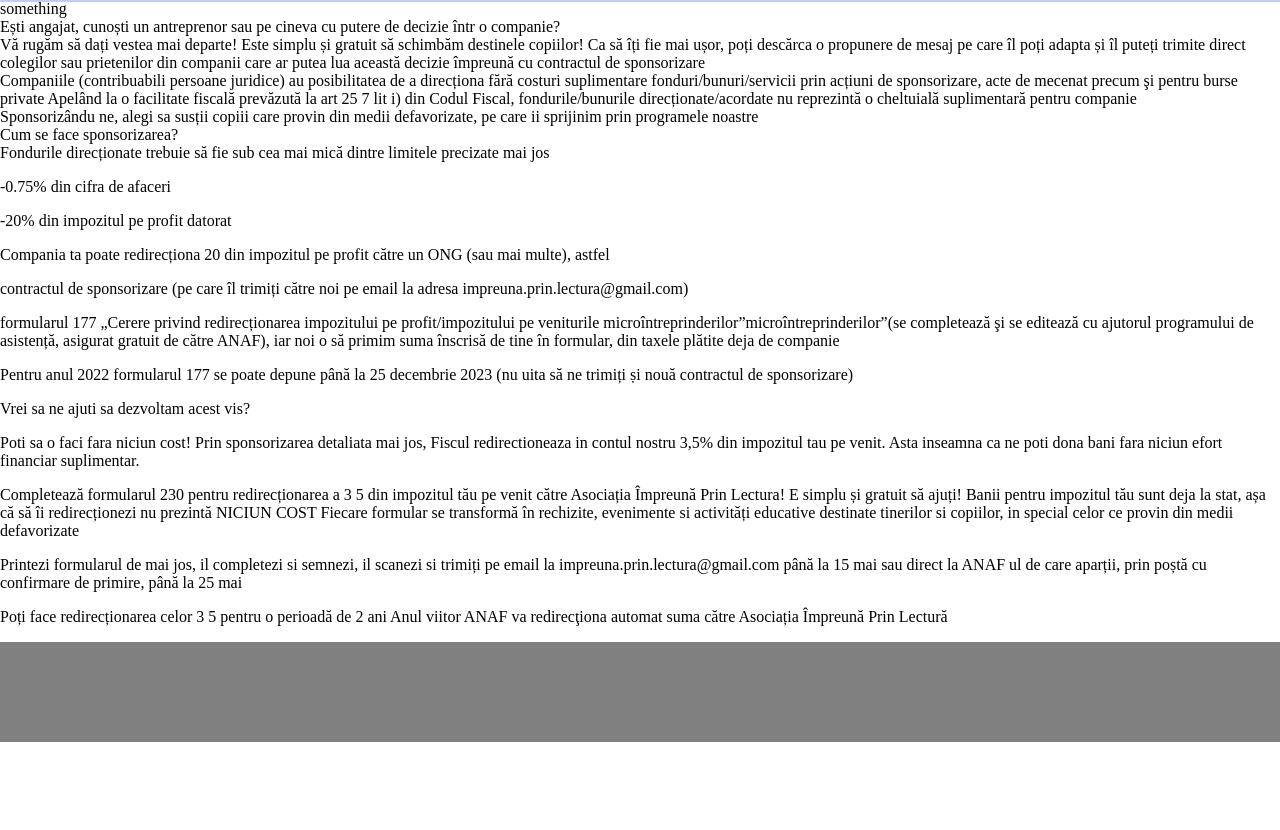
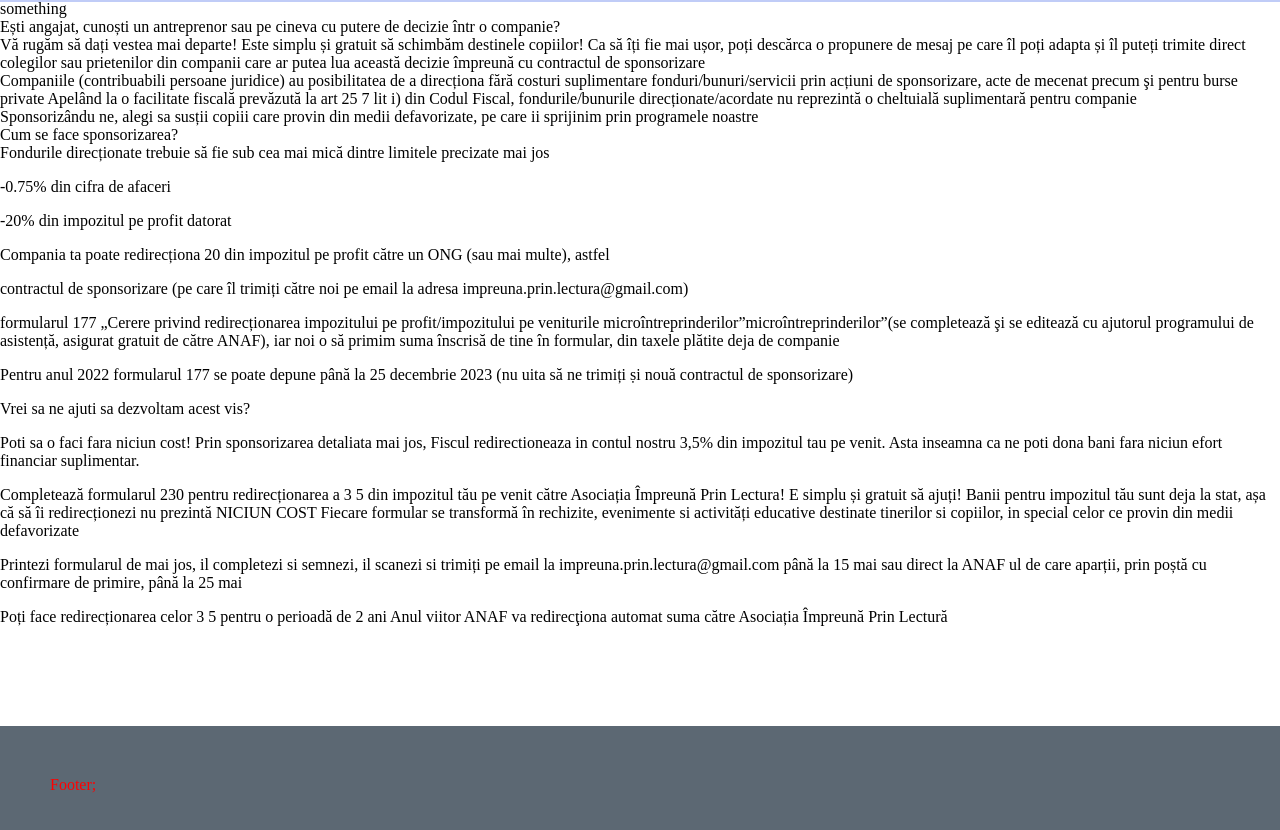
Before and after one commit to Astenolite/ONG, a plain HTML site: page donate-page/donate-page.html in a window 1280 px wide. Shown: the part 172-1002 px from the top of the page. Before the commit the page ends 914 px from the top, so only its background shows below. Drawn offline with Linux system fonts and the light colour scheme.

Commit message:
addedFooter

```diff
--- a/donate-page/donate-page.html
+++ b/donate-page/donate-page.html
@@ -98,9 +98,7 @@
 
     </div>
 
-    <div class = "master-footer">
-
-    </div>
+    <div id = "masterFooter"></div>
 
   </body>
 </html>
--- a/general/general.js
+++ b/general/general.js
@@ -1,35 +1,30 @@
 document.addEventListener("DOMContentLoaded", function() {
-
-  const xhttp = new XMLHttpRequest();
-
   const absoluteURL = window.location.pathname;
   const pathArray = absoluteURL.split('/');
   const targetIndex = pathArray.indexOf("ONG");
   const pathToMasterHeader = "general/master-header/";
-  const pathToMasterFooter = "general/master-footer";
+  const pathToMasterFooter = "general/master-footer/";
   let newPath = "";
-  // console.log(pathArray);
-  //console.log(targetIndex);
-  if(targetIndex !== -1){
-    for(let i=1; i<= pathArray.length-targetIndex-2; i++){
+
+  if(targetIndex !== -1)
+    for(let i = 1; i <= pathArray.length - targetIndex - 2; i++)
       newPath += "../";
-    }
-  }else{
+  else{
     const nrOfClimbs = pathArray.length - 2;
-    for(let i =1; i<=nrOfClimbs; i++){
+    for(let i = 1; i <= nrOfClimbs; i++)
       newPath += "../";
-    }
   }
-  //newPath += pathToMasterHeader;
-  let newPathMasterHeader = newPath + pathToMasterHeader, newPathMasterFooter = newPath + pathToMasterFooter;
+  let newPathMasterHeader = newPath + pathToMasterHeader;
+  let newPathMasterFooter = newPath + pathToMasterFooter;
 
+  const xhttp = new XMLHttpRequest(); //creates an XMLH element to get the gile requested
+
+  xhttp.open("GET", newPathMasterHeader + "master-header.html", true); // Gets the file requested
+  console.log(xhttp.responseText);
+  xhttp.send(); //Sends the file requested
 
   xhttp.onreadystatechange = function() {
-    if (this.readyState == 4 && this.status == 200) {
-      document.getElementById("masterHeader").innerHTML = xhttp.responseText;
-
-
-      //console.log(xhttp.responseText);
+    if (this.readyState == 4 /*when the file is delivered*/ && this.status == 200) {
 
       const tempDiv = document.createElement("div");
       tempDiv.innerHTML = xhttp.responseText;
@@ -51,12 +46,56 @@ document.addEventListener("DOMContentLoaded", function() {
       link.href = newPathMasterHeader + "header.css";
       document.body.appendChild(link);
 
+      console.log("master header has been fetched");
+    }
+  };
+
+
+
+
+  const xhttp_MasterFooter = new XMLHttpRequest();
+  xhttp_MasterFooter.open("GET", newPathMasterFooter + "master-footer.html", true);
+  console.log(xhttp.responseText);
+  xhttp_MasterFooter.send();
+
+  xhttp_MasterFooter.onreadystatechange = function() {
+    if (this.readyState == 4 && this.status == 200) {
+
+      const tempDiv = document.createElement("div");
+
+      tempDiv.innerHTML = xhttp_MasterFooter.responseText;
+      document.getElementById("masterFooter").innerHTML = tempDiv.innerHTML;
+
+      const link = document.createElement("link");
+      link.rel = "stylesheet";
+      link.href = newPathMasterFooter + "master-footer.css";
+      document.body.appendChild(link);
+
+      const script = document.createElement("script");
+      script.src = newPathMasterHeader + "master-footer.js";
+      document.body.appendChild(script);
+
+      /*
+      const imgElement = tempDiv.querySelector("#logo");
+      if (imgElement) {
+        imgElement.src = newPathMasterHeader + "LOGO Andra.svg";
+      } else {
+        console.log("Image element not found.");
+      }
+
+      */
+
+      /*
+
+
+      const link = document.createElement("link");
+      link.rel = "stylesheet";
+      link.href = newPathMasterHeader + "header.css";
+      document.body.appendChild(link);
+      */
 
     }
   };
 
-  xhttp.open("GET", newPathMasterHeader + "master-header.html", true);
-  console.log(xhttp.responseText);
 
-  xhttp.send();
 });
--- a/general/master-footer/master-footer.css
+++ b/general/master-footer/master-footer.css
@@ -1,3 +1,7 @@
 .master-footer{
-  color: #5c6873;
+  color: #ff0000;
+  margin-top: 100px;
+  padding:50px 50px 50px 50px;
+
+  background-color: #5c6873;
 }
--- a/general/master-header/header.css
+++ b/general/master-header/header.css
@@ -20,11 +20,7 @@
   font-weight: 500;
 }
 
-.master-footer{
-  padding:50px 50px 50px 50px;
 
-  background-color: grey;
-}
 
 .button-menu{
   border-radius: 100%;
```
Also changed, not shown: about-us-page/about-children-page/about-children.html (+2 -4 lines), about-us-page/about-us-page.html (+2 -0 lines), about-us-page/contact-page/contact-page.html (+2 -2 lines), about-us-page/general-info-page/general-info.html (+1 -3 lines), about-us-page/mission-page/mission.html (+1 -3 lines), about-us-page/vission-page/vission.html (+1 -3 lines), project-page/project-page.html (+2 -2 lines), project-page/rulota-carti-page/rulota-carti-page.html (+1 -1 lines), general/master-footer/master-footer.js (added).
